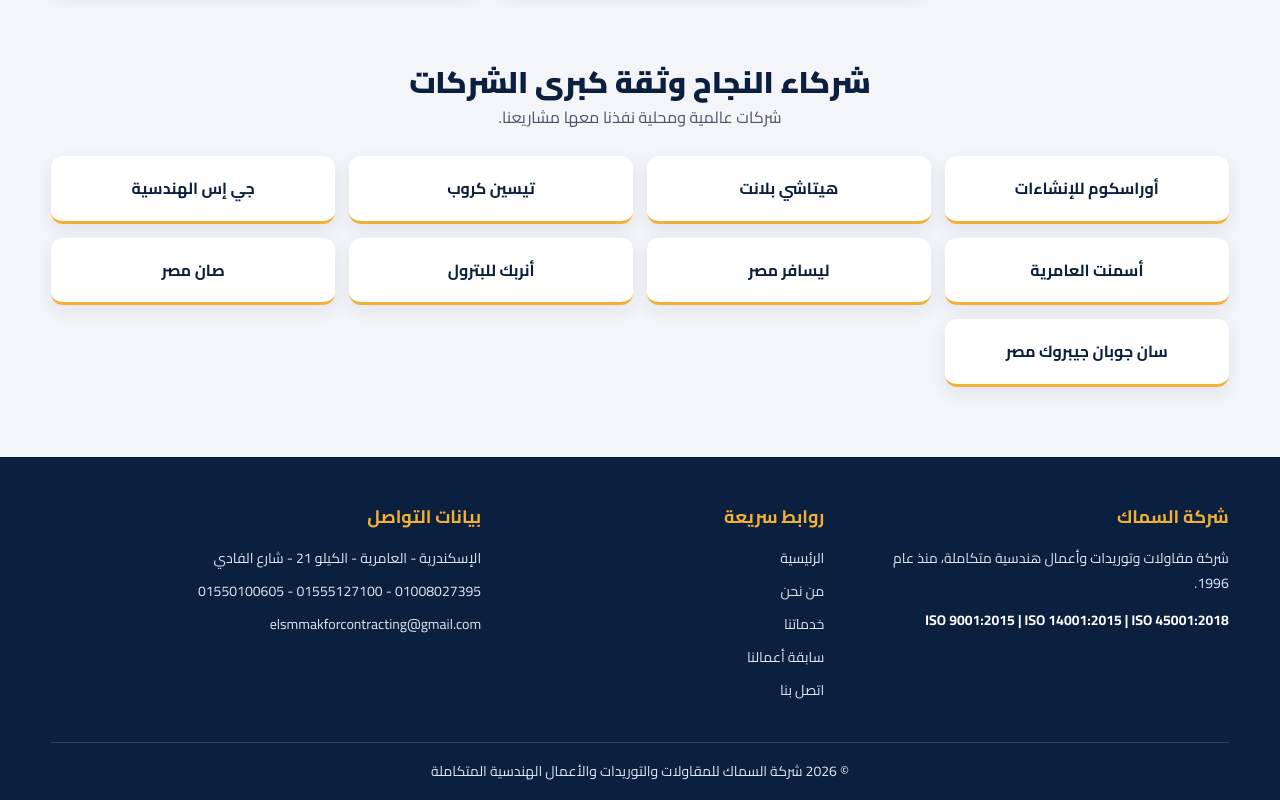
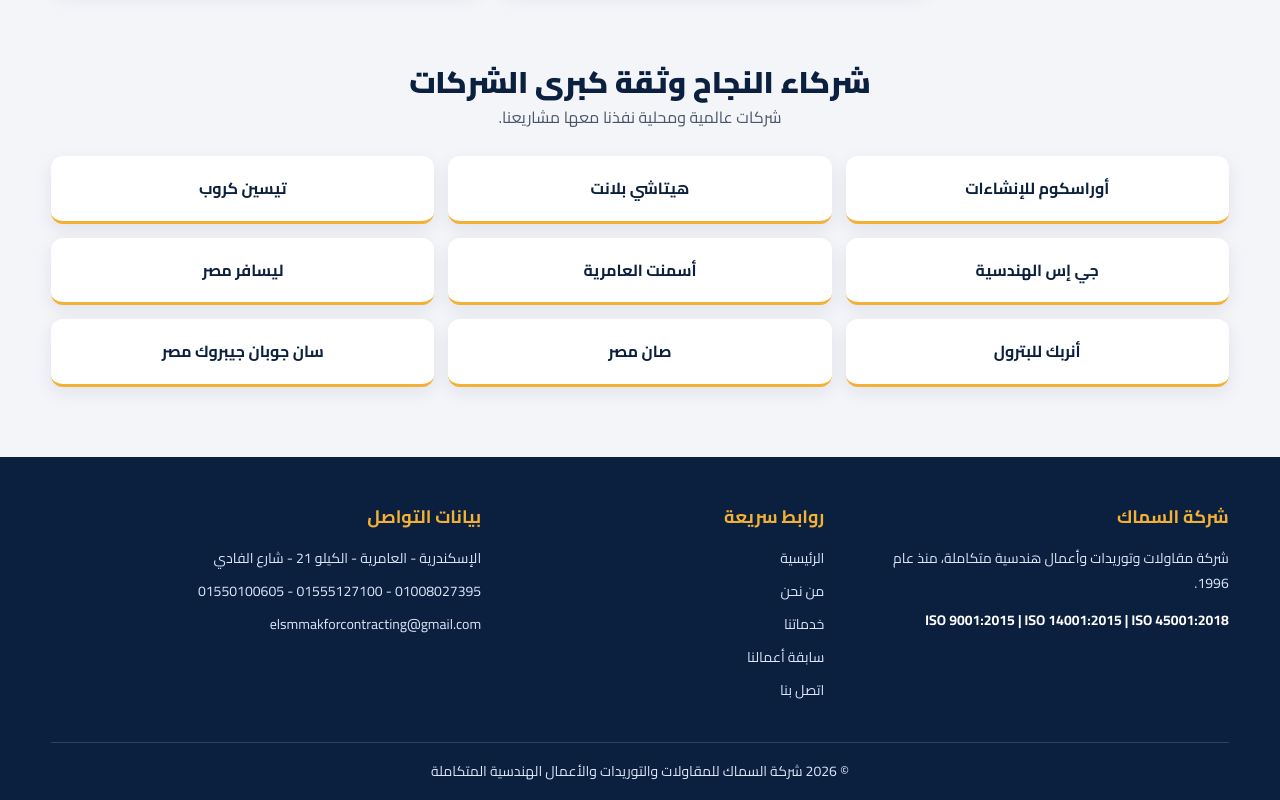
Before and after one commit to Ayman-DevEG/elsammak, a plain HTML site: page index.html in a window 1280 px wide. Shown: the part 1004-1804 px from the top of the page. Drawn offline with Linux system fonts and the light colour scheme.

Commit message:
Update style.css

```diff
--- a/css/style.css
+++ b/css/style.css
@@ -83,7 +83,7 @@ a{text-decoration:none;color:inherit}
 .clients{padding:0 0 70px;text-align:center}
 .clients h2{font-size:30px;font-weight:900;color:var(--navy);line-height:1.4}
 .clients > p{margin-bottom:24px}
-.client-list{list-style:none;display:grid;grid-template-columns:repeat(4,1fr);gap:14px}
+.client-list{list-style:none;display:grid;grid-template-columns:repeat(3,1fr);gap:14px}
 .client-list li{background:var(--white);border-radius:12px;border-bottom:3px solid var(--gold);
   padding:18px 12px;font-weight:700;color:var(--navy);box-shadow:0 6px 18px rgba(11,31,63,.08)}
 
```
